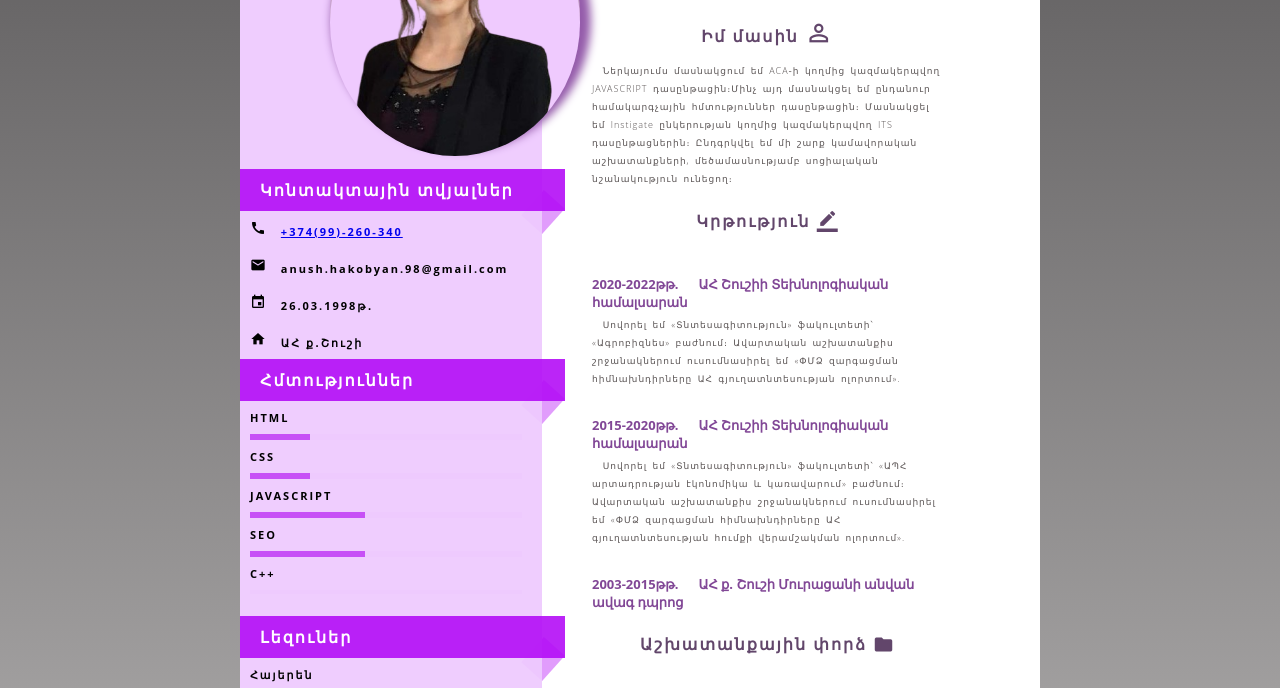
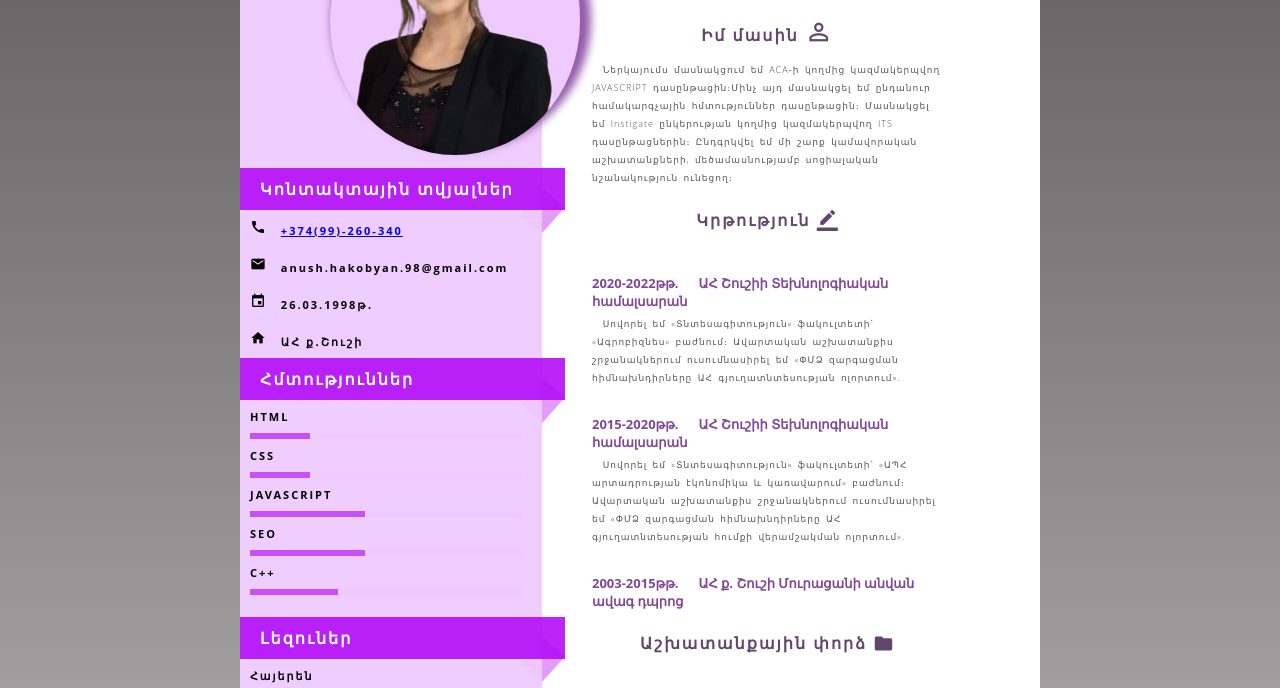
Before and after one commit to anhakobyan25/anhakobyan25.github.io, a plain HTML site: page index.html in a window 1280 px wide. Shown: the part 73-761 px from the top of the page. Drawn offline with Linux system fonts and the light colour scheme; a web font is replaced by a local one.

Commit message:
Update cv.css

```diff
--- a/cv.css
+++ b/cv.css
@@ -116,6 +116,11 @@ body {
     background-color: rgba(195, 66, 245, 0.898);
     padding: 3px;
 }
+.cpp{
+    width: 30%;
+    background-color: rgba(195, 66, 245, 0.898);
+    padding: 3px;
+}
 
 .seo{
     width: 40%;
```
